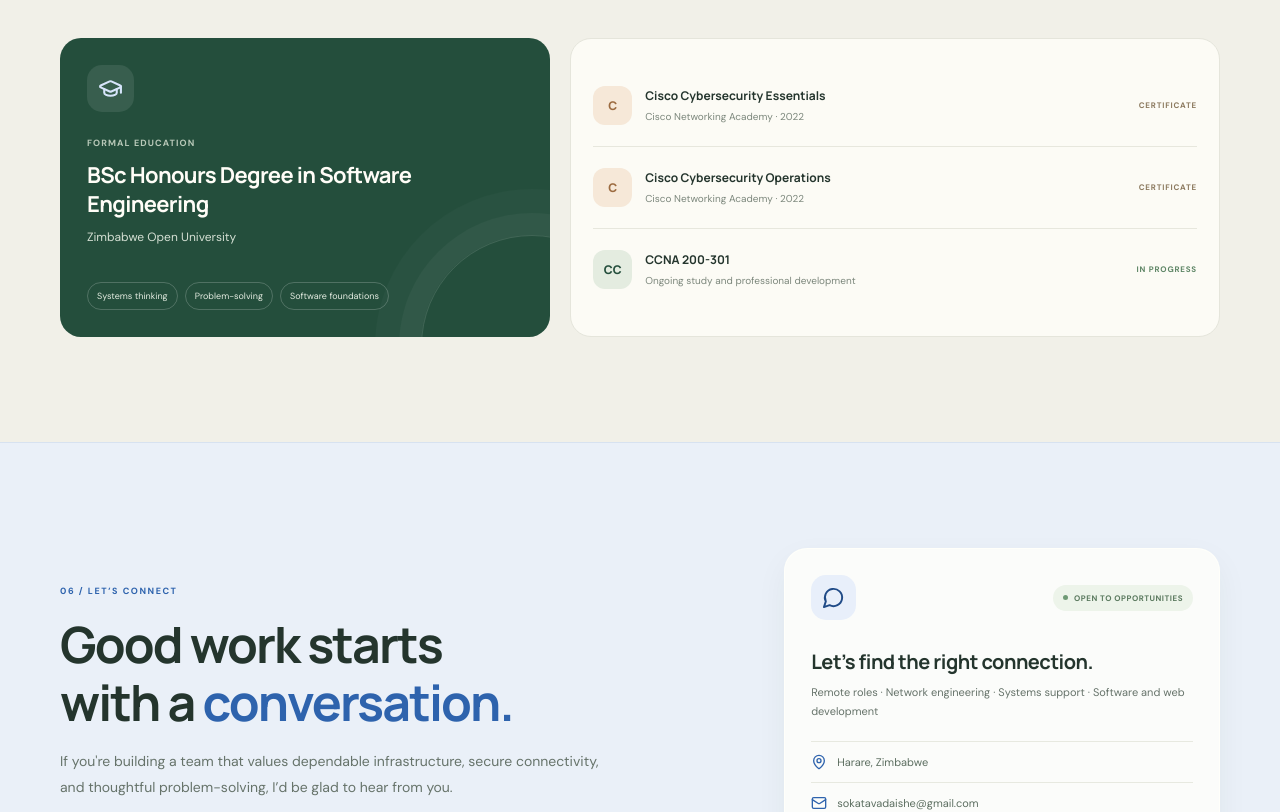
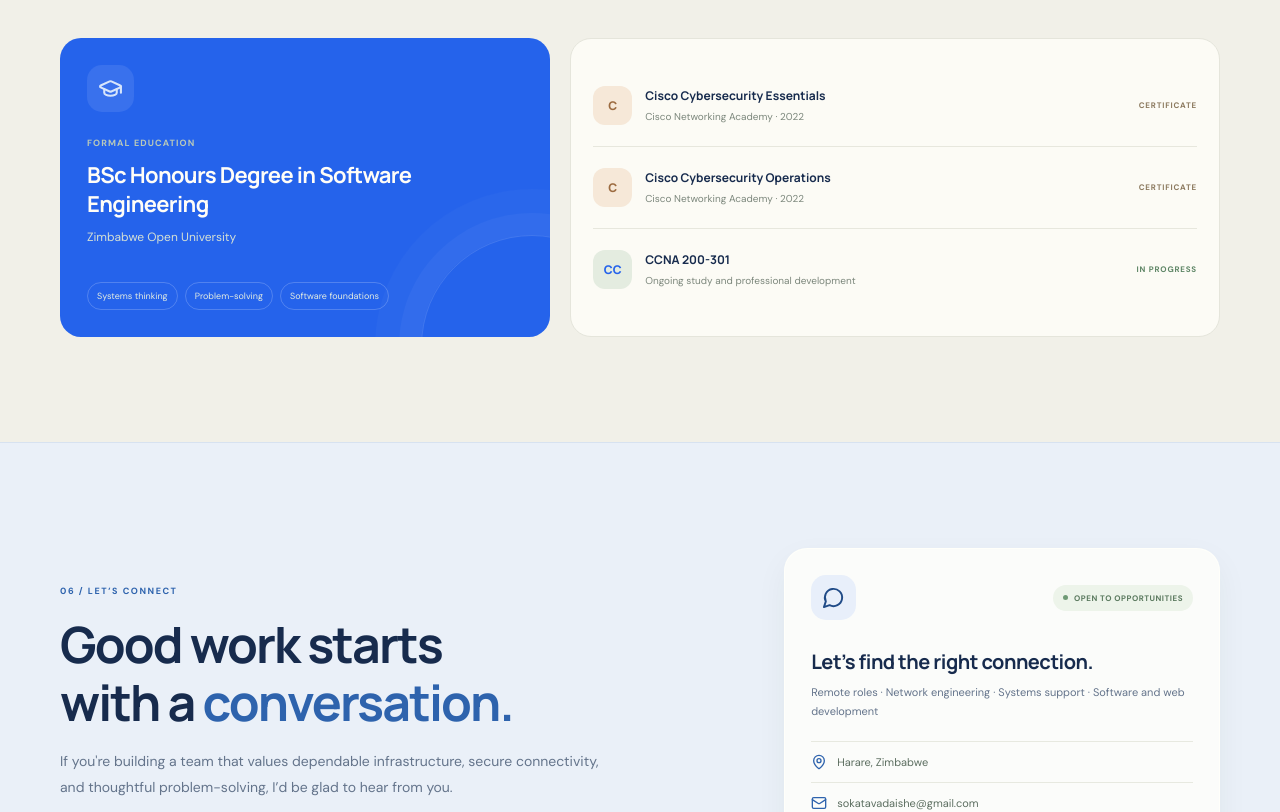
Before and after one commit to Tavadaish/ronald-soka-portfolio, a React (Vite) app: page / in a window 1280 px wide. Shown: the part 5285-6097 px from the top of the page. Built offline with nearby package versions, Linux system fonts and the light colour scheme.

Commit message:
Update styles.css

```diff
--- a/src/styles.css
+++ b/src/styles.css
@@ -2,24 +2,30 @@
 
 :root {
   font-family: 'DM Sans', Inter, ui-sans-serif, system-ui, -apple-system, BlinkMacSystemFont, 'Segoe UI', sans-serif;
-  color: #24352d;
-  background: #f8f7f2;
+  color: #172B4D;
+  background: #F5F8FC;
   font-synthesis: none;
   text-rendering: optimizeLegibility;
   -webkit-font-smoothing: antialiased;
-  --paper: #f8f7f2;
-  --paper-deep: #f0efe7;
-  --surface: #fffefa;
-  --ink: #24352d;
-  --muted: #66736a;
-  --forest: #244e3c;
-  --forest-deep: #193b2d;
-  --sage: #e5ece2;
-  --sage-dark: #c9d9c8;
-  --amber: #c17b3f;
-  --amber-pale: #f4e8d8;
-  --line: #e1e3d9;
-  --shadow: 0 16px 42px rgba(35, 52, 42, .07);
+
+  --paper: #F5F8FC;
+  --paper-deep: #EAF0F8;
+  --surface: #FFFFFF;
+
+  --ink: #172B4D;
+  --muted: #64748B;
+
+  --forest: #2563EB;
+  --forest-deep: #1D4ED8;
+
+  --sage: #DBEAFE;
+  --sage-dark: #BFDBFE;
+
+  --amber: #3B82F6;
+  --amber-pale: #EFF6FF;
+
+  --line: #DCE5F0;
+  --shadow: 0 16px 42px rgba(23, 43, 77, .08);
 }
 
 * { box-sizing: border-box; }
```
